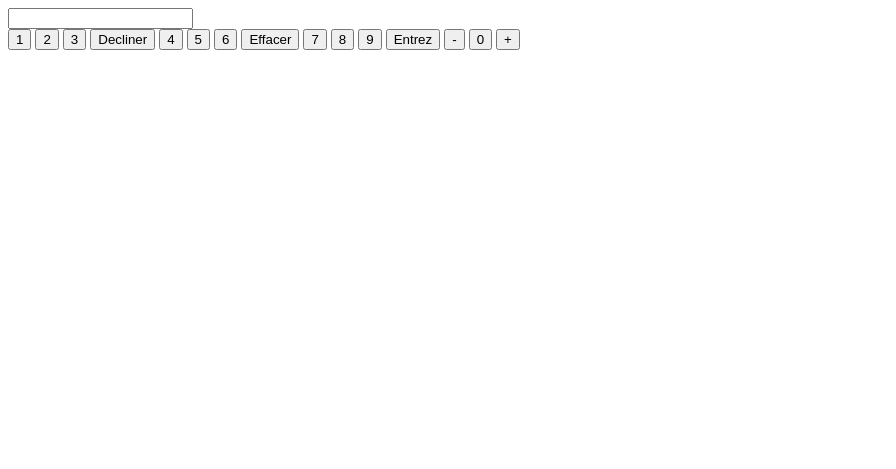
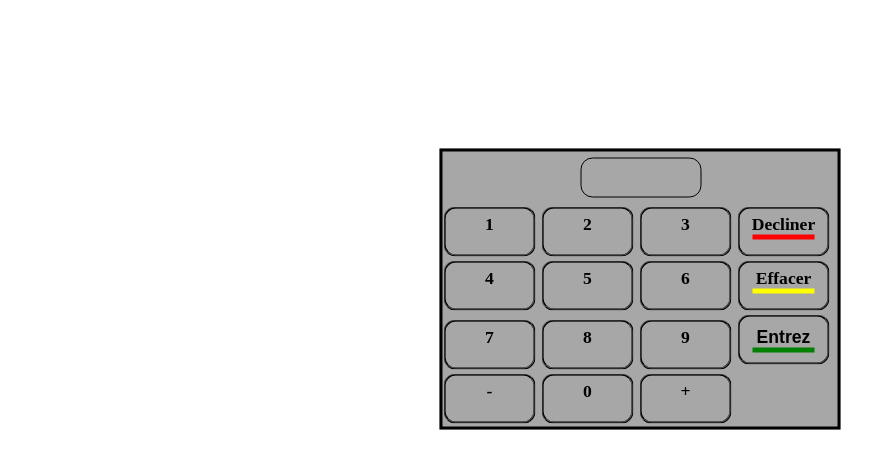
Before and after one commit to viktori57/viktori57.github.io, a PHP site: page /cours_presentielle/10.code_retrait/index.php in a window 1280 px wide. Shown: the top 469 px of the page, without its empty margins (0-896 px from the left). Run offline with PHP 8.4, Linux system fonts and the light colour scheme.

Commit message:
Commit all

```diff
--- a/cours_presentielle/10.code_retrait/index.php
+++ b/cours_presentielle/10.code_retrait/index.php
@@ -1,33 +1,65 @@
 <!DOCTYPE html>
-<html lang="en">
+<html lang="fr">
 <head>
     <meta charset="UTF-8">
-    <meta name="viewport" content="width=device-width=, initial-scale=1.0">
-    <title>code_retrait</title>
+    <title>ATM</title>
+    <link rel="stylesheet" href="style.css">
 </head>
 <body>
-    <div class="contenair"></div>
-        <div class="code"></div>
-        <label for="password"></label>
-        <input type="password" name="password id="password">
-        <div class="LittleContenair"></div>
-        <div class="button">
-            <button>1</button>
-            <button>2</button>
-            <button>3</button>
-            <button type="reset">Decliner</button>
-            <button>4</button>
-            <button>5</button>
-            <button>6</button>
-            <button type="reset">Effacer</button>
-            <button>7</button>
-            <button>8</button>
-            <button>9</button>
-            <button type="submit">Entrez</button>
-            <button>-</button>
-            <button>0</button>
-            <button>+</button>
-        </div>
+    <section>
+        <form action="" method="post">
+    <span class="num" id="texte">
+        <span id="invisible"></span>
+        <input type="text" id='affiche' readonly>
+</span>
+   <div class="num">1</div>
+   <div class="num">2</div>
+   <div class="num">3</div>
+   <div class="num" id="reject">Decliner<p class="red"></p></div>
+   <div class="num">4</div>
+   <div class="num">5</div>
+   <div class="num">6</div>
+   <div class="num" id="erase">Effacer<p class="yellow"></p></div>
+   <div class="num">7</div>
+   <div class="num">8</div>
+   <div class="num">9</div>
+   <button type="submit" class="num">Entrez<p class="green"></p></button>
+   <div class="num" id='calcul-'>-</div>
+   <div class="num">0</div>
+   <div class="num" id='calcul+'>+</div>
+
+
+   </form>
+
+    </section>
+    <script>
+        var button = document.getElementsByClassName('num')
+
+        for (let index = 0; index < button.length; index++) {
+            if (button[index].id.length > 0 || button[index].type == 'submit') continue
+             button[index].addEventListener('click', function() {
+                var input = document.getElementById('affiche')
+                var span = document.getElementById('invisible')
+                if (input.value.length == 4) {
+                    input.value = ""
+                    span.innerHTML = ""
+                 return
+                }
+                span.innerHTML += button[index].innerHTML
+                input.value += '*'
+                })
+
+        }
+        function Stop() {
+            document.getElementById('affiche').value = ''
+            document.getElementById('invisible').innerHTML = ''
+        }
+        document.getElementById('reject').addEventListener('click', Stop)
+        document.getElementById('erase').addEventListener('click', Stop)
+
+    </script>
+
+
 
 
 
--- a/cours_presentielle/10.code_retrait/style.css
+++ b/cours_presentielle/10.code_retrait/style.css
@@ -0,0 +1,83 @@
+body {
+    user-select: none;
+}
+
+section {
+    left: 50%;
+    top: 50%;
+    transform: translate(-50%, 50%);
+    width: 395px;
+    background-color: rgba(128,128,128,0.693);
+    border: 3px solid black;
+    display: flex;
+    position: relative;
+}
+
+.num {
+font-size: 1.1em;
+border: 2px ridge black;
+border-radius: 12px;
+padding: 5px;
+margin: 1px;
+margin-bottom: 3px;
+box-sizing: border-box;
+height: 50px;
+width: 92px;
+text-align: center;
+display: inline-block;
+background: none;
+font-weight: bolder;
+}
+
+#texte {
+width: 100%;
+border: none;
+}
+
+div.num:hover, button.num:hover {
+    cursor: pointer;
+    background-color: black;
+    color: white;
+}
+
+#texte input {
+    width: 30%;
+    height: 90%;
+    text-align: center;
+    font-size: 1em;
+    color: black;
+    font-weight: bold;
+    text-decoration: none;
+    border: 1px ridge black;
+    background-color: transparent;
+    border-radius: 12px;
+    outline: none;
+    cursor: default;
+}
+
+#reject p, #erase p, button[type='submit'] p {
+height: 5px;
+width: 62px;
+padding: 0;
+margin: 0;
+margin-left:auto ;
+margin-right: auto;
+}
+
+.red {
+    background-color: red;
+
+}
+
+.yellow {
+    background-color: yellow;
+
+}
+
+.green{
+    background-color: green;
+}
+
+#invisible {
+    display: none;
+}
```
Also changed, not shown: cours_presentielle/9.carte_postal/style.css (line endings or trailing spaces).
